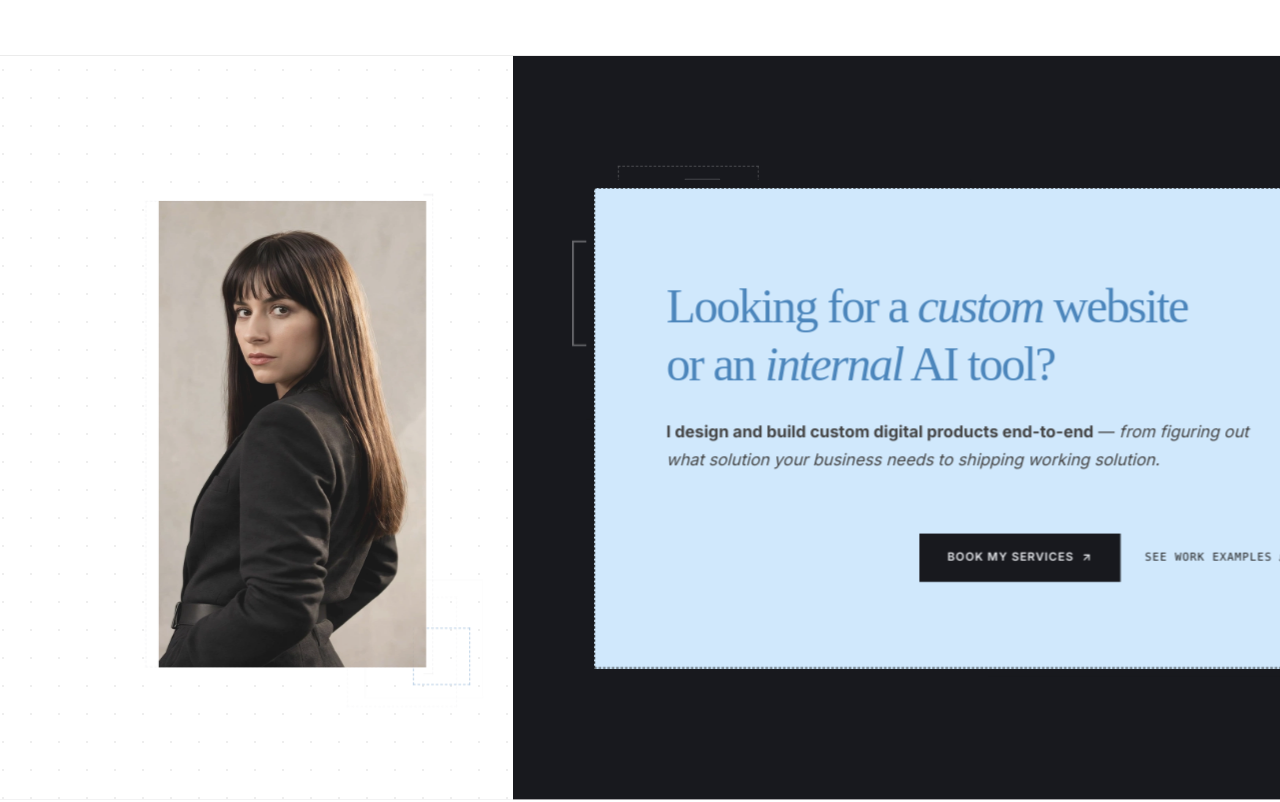
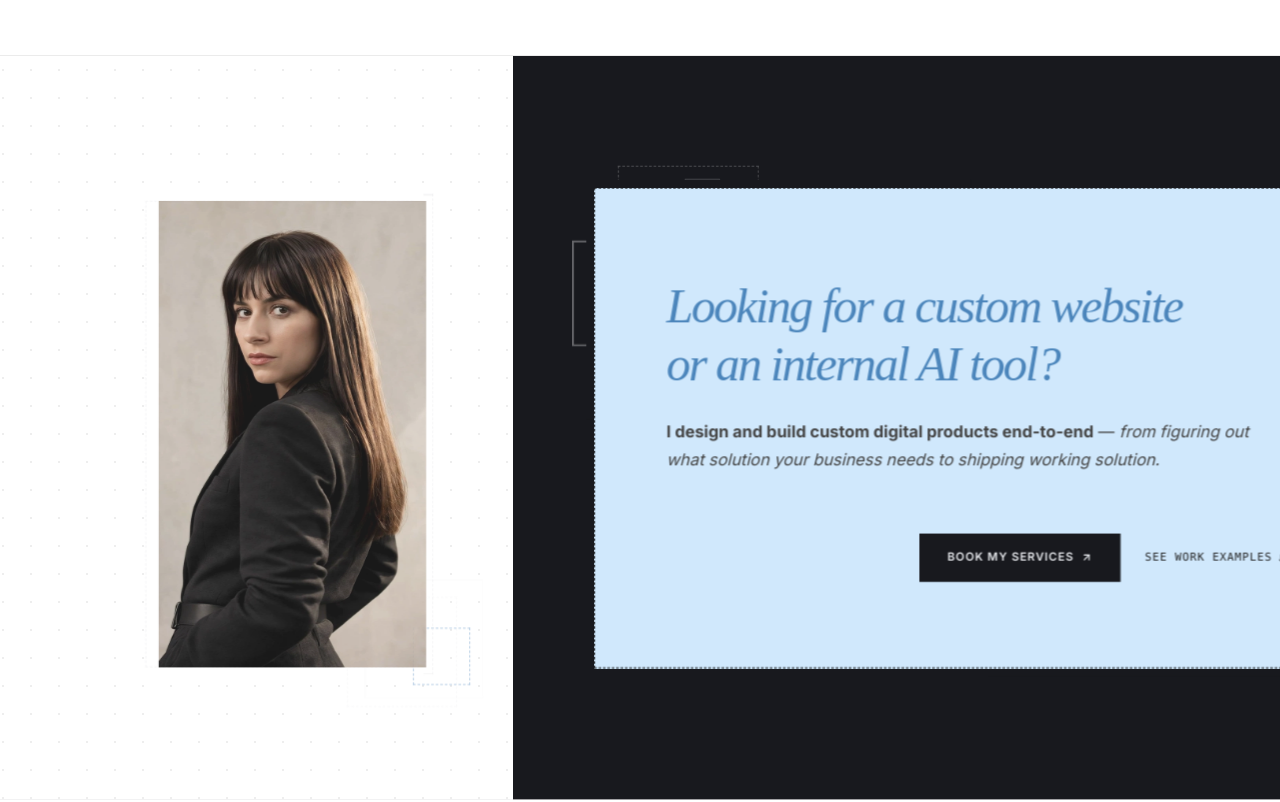
Before and after one commit to Irene2828/porfoliojuly, a Next.js app: page / in a window 1280 px wide. Shown: the top 802 px of the page. Built offline with nearby package versions, Linux system fonts and the light colour scheme; no server answers; the database is empty; a web font is replaced by a local one.

Commit message:
Make hero headline italic

```diff
--- a/src/app/v2/components/HeroV2.tsx
+++ b/src/app/v2/components/HeroV2.tsx
@@ -40,7 +40,7 @@ export default function HeroV2() {
                 className="hero-text"
                 style={{ transform: 'translateY(-0.4rem)' }}
               >
-                <h1 className="title-serif hero-statement" style={{ fontSize: 'clamp(52.5px, 6.45vw, 57.75px)', color: '#4b85bb', fontWeight: 500, fontStyle: 'normal', marginTop: '0.6rem', textTransform: 'none', letterSpacing: '-0.04em' }}>
+                <h1 className="title-serif hero-statement" style={{ fontSize: 'clamp(52.5px, 6.45vw, 57.75px)', color: '#4b85bb', fontWeight: 500, fontStyle: 'italic', marginTop: '0.6rem', textTransform: 'none', letterSpacing: '-0.04em' }}>
                   Looking for a <span className="premium-hover"><span className="word-custom" style={{ fontStyle: 'italic' }}>custom</span></span> <span className="br-mobile"><br /></span><span className="premium-hover">website</span> <span className="br-desktop"><br /></span>or an <span className="br-mobile"><br /></span><span className="premium-hover"><span className="word-internal" style={{ fontStyle: 'italic' }}>internal</span> AI tool</span>?
                 </h1>
                 <p className="hero-frame-paragraph" style={{ marginTop: '1.7rem', fontSize: '1.16rem', lineHeight: '1.75', color: '#444444', maxWidth: '673px' }}>
```
